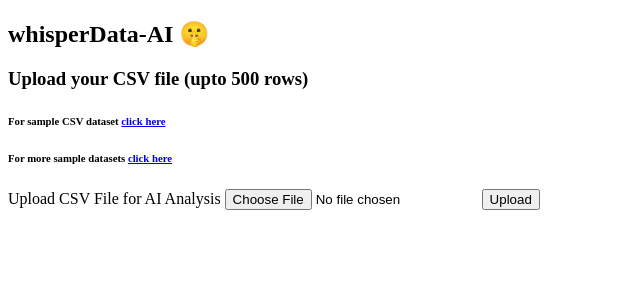
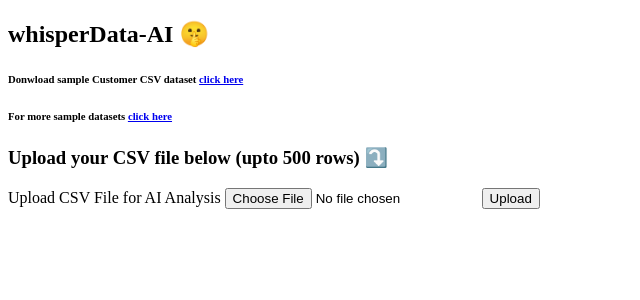
Before and after one commit to v-nnn/whisperdata-AI, a FastAPI app: page / in a window 1280 px wide. Shown: the top 300 px of the page, without its empty margins (0-640 px from the left). Run offline with FastAPI, Linux system fonts and the light colour scheme.

Commit message:
Using Claude Sonnet for better data transformations

```diff
--- a/main.py
+++ b/main.py
@@ -56,8 +56,8 @@ def askAI(command, all_rows):
     Please transform the data according to the command and return it in the same format above (Headers: ... followed by Data: ...), then add an explanation starting with 'Explanation:' describing what you did."""
 
     response = client.messages.create(
-        model="claude-3-5-haiku-latest",  # Cheaper option
-        # model="claude-3-5-sonnet-20250106",  # Better performance option
+        # model="claude-3-5-haiku-latest",  # Cheaper option
+        model="claude-3-5-sonnet-20250106",  # Better performance option
         max_tokens=4000,
         messages=[
             {"role": "user", "content": prompt}
--- a/templates/index.html
+++ b/templates/index.html
@@ -1,10 +1,11 @@
 {% extends "layout.html" %}
 {% block body %}
    <style>
-        .loading {
-        background-color: #ff4444 !important;
-        animation: pulse 1.5s infinite;
-        pointer-events: none;
+
+    .loading {
+    background-color: #ff4444 !important;
+    animation: pulse 1.5s infinite;
+    pointer-events: none;
     }
 
     @keyframes pulse {
@@ -45,9 +46,13 @@
 
     <h2>whisperData-AI 🤫</h2>
 
-    <h3>Upload your CSV file (upto 500 rows)</h3>
-    <h6>For sample CSV dataset <a href="https://drive.google.com/uc?id=1zO8ekHWx9U7mrbx_0Hoxxu6od7uxJqWw&export=download">click here</a></h6>
-    <h6>For more sample datasets <a href="http://www.datablist.com/learn/csv/download-sample-csv-files">click here</a></h6>
+    <div class="data-links">
+        <h6>Donwload sample Customer CSV dataset <a href="https://drive.google.com/uc?id=1zO8ekHWx9U7mrbx_0Hoxxu6od7uxJqWw&export=download" target="_blank">click here</a></h6>
+        <h6>For more sample datasets <a href="https://www.datablist.com/learn/csv/download-sample-csv-files" target="_blank">click here</a></h6>
+    </div>
+
+    <h3>Upload your CSV file below (upto 500 rows) ⤵️</h3>
+
     <form id="submit" action="/upload-csv" method="POST" enctype="multipart/form-data">
         <label for="csv">Upload CSV File for AI Analysis</label>
         <input type="file" id="csvFile" name="file" accept=".csv">
```
